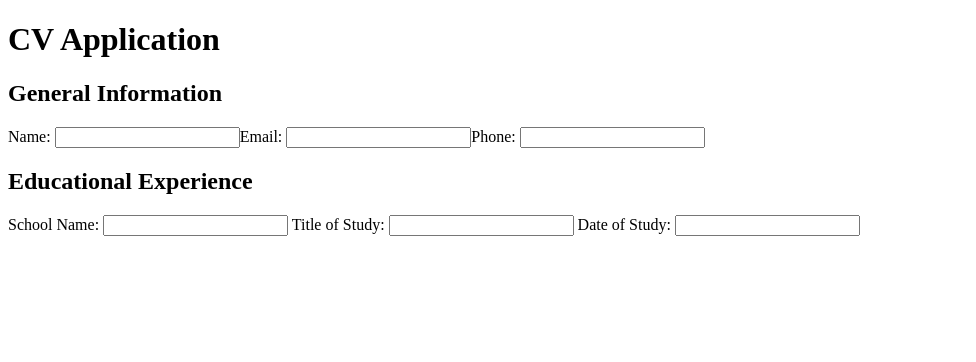
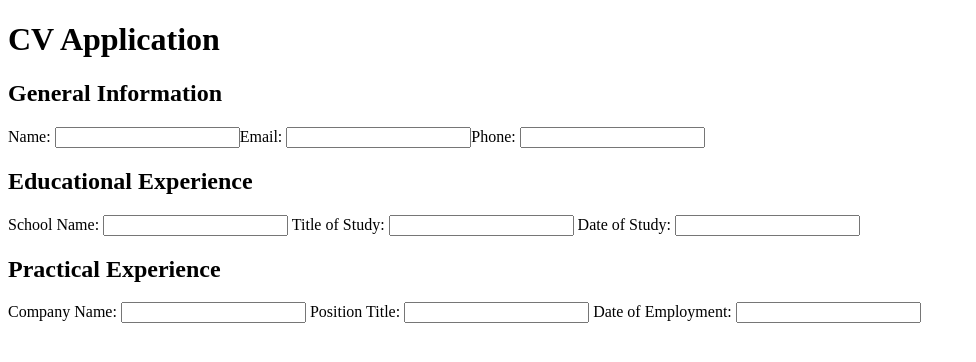
Before and after one commit to top-submissions/fullstackjs-cv-application, a React (Vite) app: page / in a window 1280 px wide. Shown: the top 362 px of the page, without its empty margins (0-976 px from the left). Built offline with nearby package versions, Linux system fonts and the light colour scheme.

Commit message:
feat(app): add form section

```diff
--- a/src/App.jsx
+++ b/src/App.jsx
@@ -1,6 +1,7 @@
 import React from 'react';
 import GeneralInformationForm from './components/forms/GeneralInformationForm/GeneralInformationForm';
 import EducationalExperienceForm from './components/forms/EducationalExperienceForm/EducationalExperienceForm';
+import PracticalExperienceForm from './components/forms/PracticalExperienceForm/PracticalExperienceForm';
 
 function App() {
   return (
@@ -8,6 +9,7 @@ function App() {
       <h1>CV Application</h1>
       <GeneralInformationForm />
       <EducationalExperienceForm />
+      <PracticalExperienceForm />
     </div>
   );
 }
```
